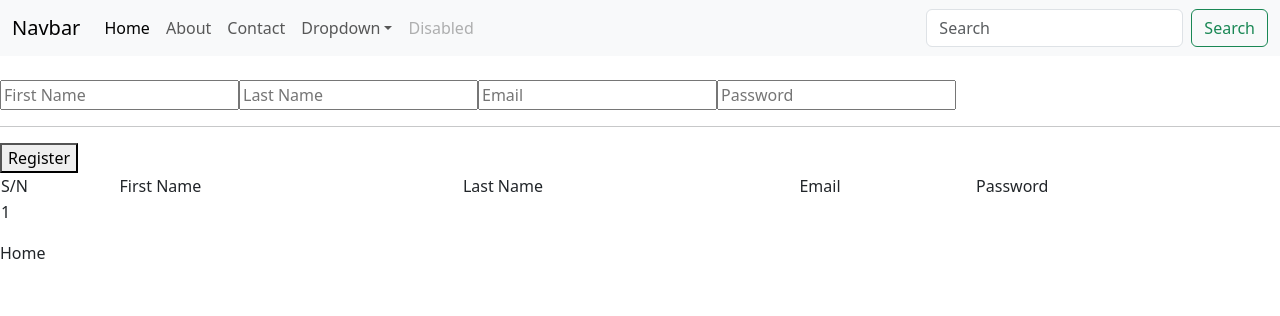
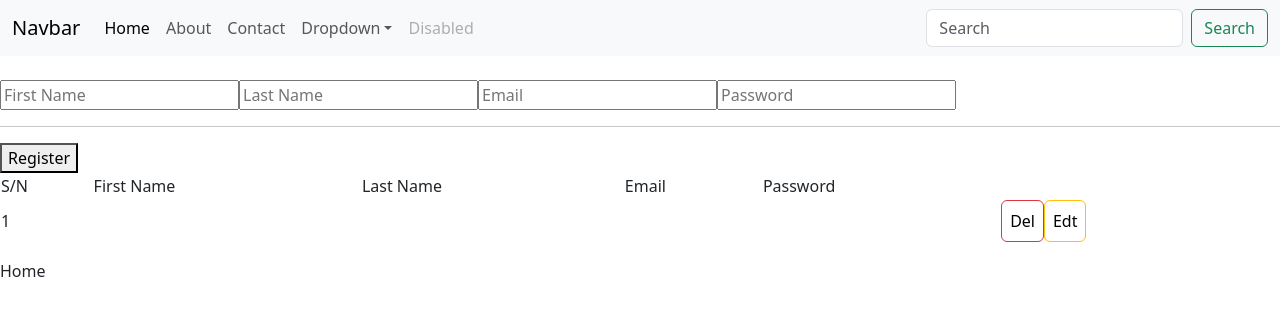
Before and after one commit to DeEminentCoder/first, a React app: page / in a window 1280 px wide. Both pictures are taken after a click on the button "Register". Shown: the top 316 px of the page. Built offline with nearby package versions, Linux system fonts and the light colour scheme; the HTML template or start-up script is replaced by a standard one.

Commit message:
del and edit

```diff
--- a/src/components/Ex1.jsx
+++ b/src/components/Ex1.jsx
@@ -10,10 +10,19 @@ const First = () => {
   const [Password, setpassword] = useState("");
   const [allstudents, setallstudents] = useState([])
   const register = () => {
-    console.log(fn, ln, email, Password);
     let student = {fn,ln,email,Password};
     setallstudents([...allstudents,student])
+    setfn("")
+    setln("")
+    setemail("")
+    setpassword("")
   };
+
+  const delStudent = (studentIndex) => {
+    let newAllStudents = [...allstudents]
+    let found = newAllStudents.filter((student,index)=>(index!=studentIndex))
+    setallstudents(found)
+  }
 
   return (
     <>
@@ -54,12 +63,16 @@ const First = () => {
             <td>Password</td>
           </tr>
       {allstudents.map((student,index)=>(
-        <tr>
+        <tr key={index}>
           <td>{index+1}</td>
           <td>{student.fn}</td>
           <td>{student.ln}</td>
           <td>{student.email}</td>
           <td>{student.Password}</td>
+          <td>
+            <button onClick={()=>delStudent(index)} className="btn btn-danger">Del</button>
+            <button className="btn btn-warning">Edt</button>
+          </td>
         </tr>
 
       ))}
```
